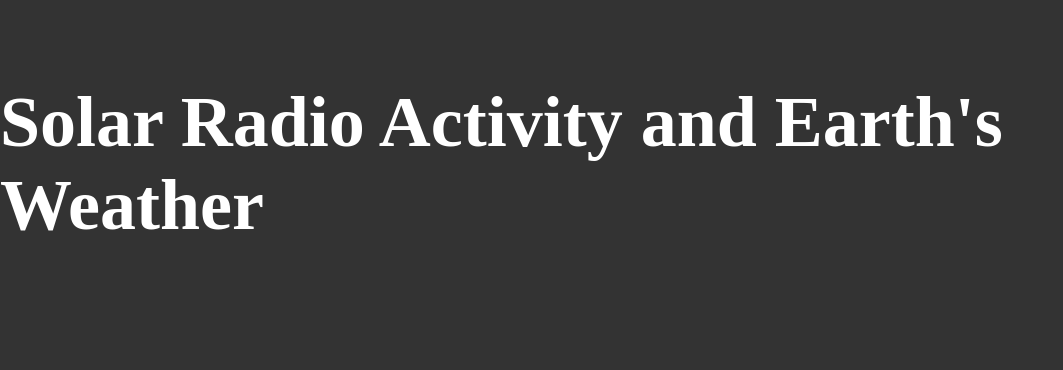
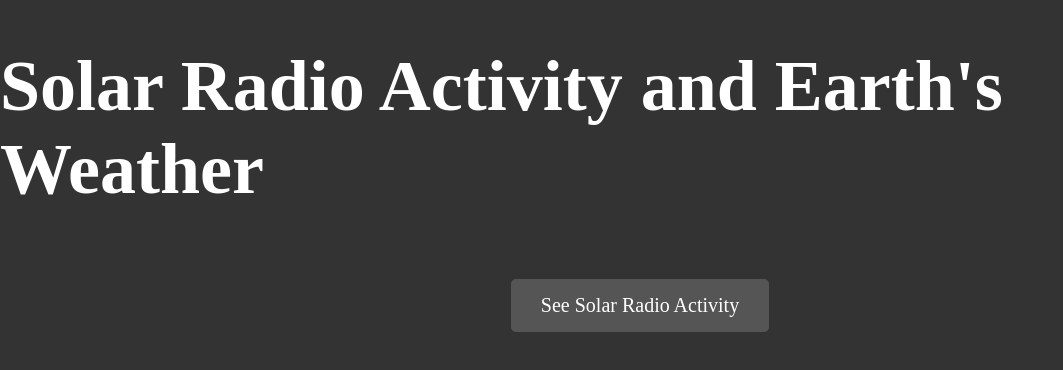
Before and after one commit to a111950/KP, a plain HTML site: page index.html in a window 1280 px wide. Shown: the part 236-606 px from the top of the page, without its empty margins (0-1063 px from the left). Drawn offline with Linux system fonts and the light colour scheme.

Commit message:
Update index.html

```diff
--- a/index.html
+++ b/index.html
@@ -7,6 +7,7 @@
     <style>
         body {
             display: flex;
+            flex-direction: column;
             justify-content: center;
             align-items: center;
             height: 100vh;
@@ -17,9 +18,24 @@
             font-size: 72px;
             color: #ffffff; /* White color */
         }
+        .button {
+            margin-top: 20px;
+            padding: 15px 30px;
+            font-size: 20px;
+            color: #ffffff;
+            background-color: #555555;
+            border: none;
+            border-radius: 5px;
+            cursor: pointer;
+            text-decoration: none;
+        }
+        .button:hover {
+            background-color: #777777;
+        }
     </style>
 </head>
 <body>
     <h1>Solar Radio Activity and Earth's Weather</h1>
+    <a href="solar_radio.html" class="button">See Solar Radio Activity</a>
 </body>
 </html>
```
